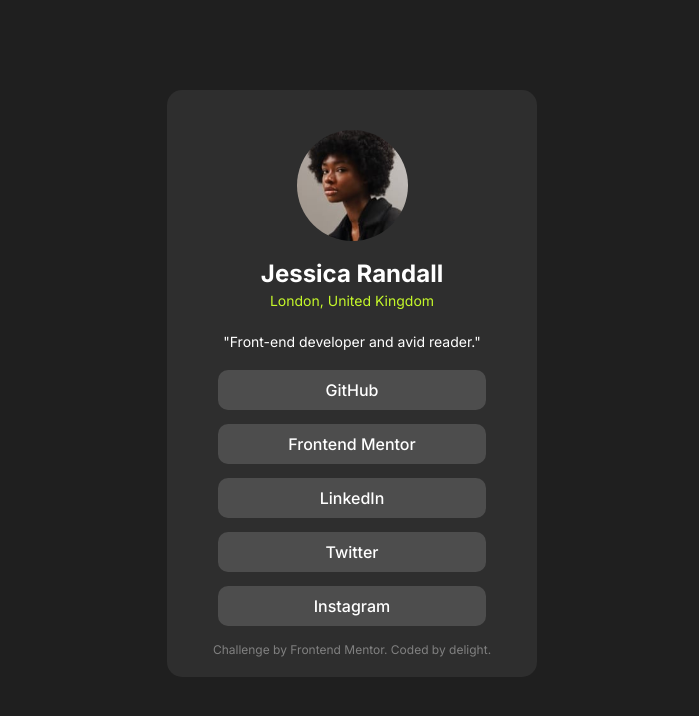
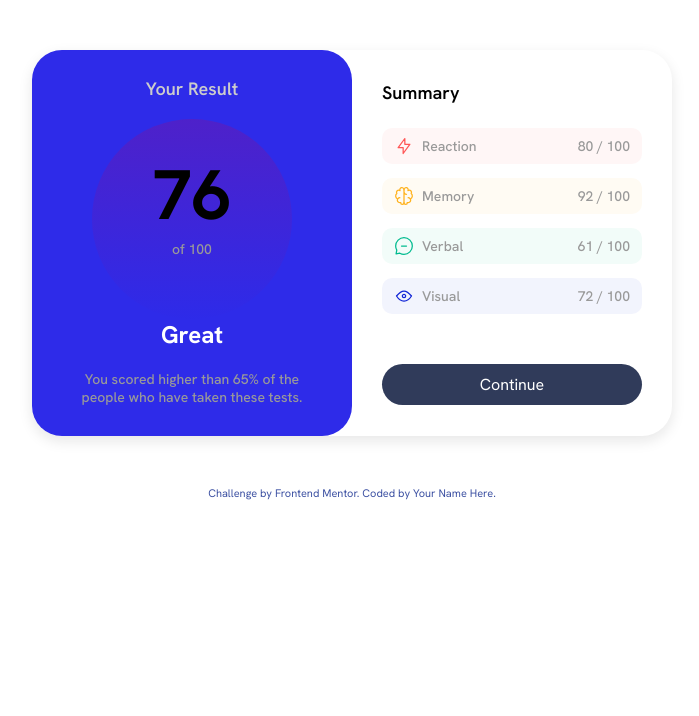
Before and after one commit to delightCS/Result-summary, a plain HTML site: page index.html in a window 1280 px wide. Shown: the whole page, without its empty margins (288-987 px from the left). Drawn offline with Linux system fonts and the light colour scheme.

Commit message:
Add files via upload

```diff
--- a/index.html
+++ b/index.html
@@ -7,10 +7,9 @@
     <link rel="preconnect" href="https://fonts.googleapis.com" />
     <link rel="preconnect" href="https://fonts.gstatic.com" crossorigin />
     <link
-      href="https://fonts.googleapis.com/css2?family=Inter:wght@400;500;700&display=swap"
+      href="https://fonts.googleapis.com/css2?family=Hanken+Grotesk:ital,wght@0,100..900;1,100..900&display=swap"
       rel="stylesheet"
     />
-
     <!-- displays site properly based on user's device -->
 
     <link
@@ -20,12 +19,16 @@
       href="./assets/images/favicon-32x32.png"
     />
 
-    <title>Frontend Mentor | Social links profile</title>
+    <title>Frontend Mentor | Results summary component</title>
 
     <!-- Feel free to remove these styles or customise in your own stylesheet 👍 -->
     <style>
       html {
         font-size: 62.5%;
+      }
+
+      body {
+        font-family: "hanken grotesk", sans-serif;
       }
 
       * {
@@ -34,154 +37,348 @@
         box-sizing: border-box;
       }
 
-      body {
-        font-family: "inter";
-        background-color: hsl(0, 0%, 12%);
+      .container {
+        max-width: 35%;
+        margin: 5rem auto;
+        display: grid;
+        grid-template-columns: 1fr 1fr;
+        justify-content: center;
+        align-items: center;
+        border-radius: 3rem;
+        box-shadow: 0 0.5rem 1.4rem 0 hsla(0, 0%, 7%, 0.101);
       }
 
-      .container {
-        max-width: 45rem;
+      .first-part {
         text-align: center;
-        margin: 5rem auto;
-        padding: 4rem;
+        padding: 3rem;
+        background-color: hsl(241, 81%, 54%);
+        border-radius: 3rem;
+        /* color: hsl(0, 0%, 100%); */
       }
 
-      .article {
-        background-color: hsl(0, 0%, 18%);
-        padding: 4rem 0 2rem;
-        border-radius: 1.5rem;
+      .paragraph {
+        font-size: 1.8rem;
+        font-weight: 600;
+        line-height: 1.05;
+        margin-bottom: 2rem;
       }
 
-      .profile-img {
-        width: 30%;
-        height: auto;
-        display: inline-block;
-        border-radius: 100%;
-        margin-bottom: 1.6rem;
+      .paragraph,
+      .white-color {
+        color: hsla(0, 0%, 80%);
       }
 
-      .author-name {
-        margin-bottom: 0.4rem;
+      .heading-primary {
+        font-size: 7rem;
+        font-weight: 700;
+      }
+
+      .no-margin {
+        margin: 0;
+      }
+
+      .position {
+        display: inline-block;
+        padding: 3rem;
+        border-radius: 50%;
+        background-image: linear-gradient(
+          hsla(256, 72%, 46%, 1),
+          hsl(241, 81%, 54%)
+        );
+        height: 20rem;
+        width: 20rem;
+        /* margin-bottom: 2rem; */
+      }
+
+      .heading-secondary {
         font-size: 2.4rem;
+        margin-bottom: 2rem;
         color: hsl(0, 0%, 100%);
       }
 
-      .location {
-        margin-bottom: 2.4rem;
-        font-size: 1.4rem;
-        color: hsl(75, 94%, 57%);
+      .second-part {
+        /* width: 22rem; */
+        padding: 0 3rem;
       }
 
-      .hobbies {
-        margin-bottom: 2rem;
-        font-size: 1.4rem;
-        color: hsl(0, 0%, 100%);
+      .heading-tertiary {
+        font-size: 1.8rem;
+        font-weight: 600;
+        margin-bottom: 2.4rem;
       }
 
-      .btns {
-        display: grid;
-        justify-content: center;
-        row-gap: 1.4rem;
-        margin-bottom: 1.6rem;
+      .score {
+        display: flex;
+        justify-content: space-between;
+        align-items: center;
+        margin-bottom: 1.4rem;
+        padding: 0.8rem 1.2rem;
+        background-color: rebeccapurple;
+      }
+
+      .score p {
+        display: flex;
+        align-items: center;
+        gap: 0.8rem;
+      }
+
+      .reaction {
+        background-color: hsla(0, 100%, 67%, 0.05);
+        color: hsl(0, 100%, 67%);
+        color: hsl(hue, saturation, lightness);
+      }
+
+      .memory {
+        background-color: hsla(39, 100%, 56%, 0.05);
+        color: hsl(39, 100%, 56%);
+      }
+
+      .verbal {
+        background-color: hsla(166, 100%, 37%, 0.05);
+        color: hsl(166, 100%, 37%);
+      }
+
+      .visual {
+        background-color: hsla(234, 85%, 45%, 0.05);
+        color: hsl(234, 85%, 45%);
+      }
+
+      .reaction,
+      .memory,
+      .verbal,
+      .visual {
+        border-radius: 1rem;
+      }
+
+      .smaller-paragraph {
+        font-size: 1.8rem;
+        font-weight: 500;
+        color: hsl(0, 0%, 60%);
       }
 
       .btn:link,
       .btn:visited {
         text-decoration: none;
-        padding: 1rem 7rem;
+        padding: 1rem 5rem;
+        font-size: 1.6rem;
+        background-color: hsl(224, 30%, 27%);
         color: hsl(0, 0%, 100%);
-        background-color: hsl(0, 0%, 30%);
-        font-size: 1.6rem;
-        cursor: pointer;
-        border-radius: 1rem;
-        font-weight: 500;
+        border-radius: 3.5rem;
+        transition: all 0.3s;
+        /* text-align: center; */
+        display: grid;
+        justify-content: center;
+        margin-top: 5rem;
       }
 
       .btn:hover,
       .btn:active {
-        color: hsl(0, 0%, 20%);
-        background-color: hsl(75, 94%, 57%);
+        background-image: linear-gradient(
+          hsla(256, 72%, 46%, 1),
+          hsl(241, 81%, 54%)
+        );
       }
 
       .attribution {
-        font-size: 1.2rem;
-        color: hsl(0, 0%, 50%);
+        grid-column: 1/-1;
+        font-size: 11px;
         text-align: center;
+        margin: 2rem 0;
+        color: hsl(228, 45%, 44%);
       }
-
       .attribution a:link,
       .attribution a:visited {
-        color: hsl(0, 0%, 50%);
+        color: hsl(228, 45%, 44%);
         text-decoration: none;
       }
 
-      .attribution a:hover,
-      .attribution a:active {
-        color: hsl(75, 94%, 57%);
+      /* ************************************** */
+      /* RESPONSIVE */
+      /* ************************************** */
+
+      @media (max-width: 102em) {
+        .container {
+          max-width: 40%;
+        }
+        .smaller-paragraph {
+          font-size: 1.4rem;
+        }
       }
 
-      /* ************************** */
-      /* RESPONSIVE */
-      /* ************************** */
-
-      @media (max-width: 26.25em) {
-        .author-name {
-          font-size: 1.6rem;
+      @media (max-width: 82.5em) {
+        .container {
+          max-width: 50%;
+        }
       }
 
-        .location {
-          font-size: 0.9rem;
+      @media (max-width: 62em) {
+        .container {
+          grid-template-columns: 1fr;
+          max-width: 40%;
         }
 
-        .hobbies {
-          font-size: 0.9rem;
+        .second-part {
+          margin: 2rem 0;
+        }
       }
 
-        .btn:link,
-        .btn:visited {
-          text-decoration: none;
-          padding: 0.6rem 4rem;
-          color: hsl(0, 0%, 100%);
-          background-color: hsl(0, 0%, 30%);
-          font-size: 1rem;
-          cursor: pointer;
-          border-radius: 0.5rem;
-          font-weight: 500;
+      @media (max-width: 47em) {
+        .container {
+          max-width: 70%;
+        }
       }
 
-        .attribution {
-          font-size: 0.8rem;
-          color: hsl(0, 0%, 50%);
-          text-align: center;
+      @media (max-width: 32.5em) {
+        .container {
+          max-width: 100%;
+          margin: 0;
+          border-radius: 0;
+          padding: 2rem;
+        }
+
+        .first-part {
+          border-top-left-radius: 0;
+          border-top-right-radius: 0;
         }
       }
     </style>
   </head>
   <body>
     <div class="container">
-      <div class="article">
-        <img
-          src="assets/images/avatar-jessica.jpeg"
-          alt="An image of Jessica Randall"
-          class="profile-img"
+      <div class="first-part">
+        <p class="paragraph">Your Result</p>
+        <div class="position">
+          <h1 class="heading-primary">76</h1>
+          <p class="smaller-paragraph no-margin">of 100</p>
+        </div>
+
+        <h2 class="heading-secondary">Great</h2>
+        <p class="smaller-paragraph white-color">
+          You scored higher than 65% of the people who have taken these tests.
+        </p>
+      </div>
+
+      <div class="second-part">
+        <p class="heading-tertiary">Summary</p>
+
+        <div class="score reaction">
+          <p class="smaller-paragraph">
+            <svg
+              xmlns="http://www.w3.org/2000/svg"
+              width="20"
+              height="20"
+              fill="none"
+              viewBox="0 0 20 20"
+            >
+              <path
+                stroke="#F55"
+                stroke-linecap="round"
+                stroke-linejoin="round"
+                stroke-width="1.25"
+                d="M10.833 8.333V2.5l-6.666 9.167h5V17.5l6.666-9.167h-5Z"
               />
-        <h1 class="author-name">Jessica Randall</h1>
-        <p class="location">London, United Kingdom</p>
-        <p class="hobbies">"Front-end developer and avid reader."</p>
-        <div class="btns">
-          <a href="#" class="btn">GitHub</a>
-          <a href="#" class="btn">Frontend Mentor</a>
-          <a href="#" class="btn">LinkedIn</a>
-          <a href="#" class="btn">Twitter</a>
-          <a href="#" class="btn">Instagram</a>
+            </svg>
+            Reaction
+          </p>
+          <p class="smaller-paragraph">80 / 100</p>
         </div>
+
+        <div class="score memory">
+          <p class="smaller-paragraph">
+            <svg
+              xmlns="http://www.w3.org/2000/svg"
+              width="20"
+              height="20"
+              fill="none"
+              viewBox="0 0 20 20"
+            >
+              <path
+                stroke="#FFB21E"
+                stroke-linecap="round"
+                stroke-linejoin="round"
+                stroke-width="1.25"
+                d="M5.833 11.667a2.5 2.5 0 1 0 .834 4.858"
+              />
+              <path
+                stroke="#FFB21E"
+                stroke-linecap="round"
+                stroke-linejoin="round"
+                stroke-width="1.25"
+                d="M3.553 13.004a3.333 3.333 0 0 1-.728-5.53m.025-.067a2.083 2.083 0 0 1 2.983-2.824m.199.054A2.083 2.083 0 1 1 10 3.75v12.917a1.667 1.667 0 0 1-3.333 0M10 5.833a2.5 2.5 0 0 0 2.5 2.5m1.667 3.334a2.5 2.5 0 1 1-.834 4.858"
+              />
+              <path
+                stroke="#FFB21E"
+                stroke-linecap="round"
+                stroke-linejoin="round"
+                stroke-width="1.25"
+                d="M16.447 13.004a3.334 3.334 0 0 0 .728-5.53m-.025-.067a2.083 2.083 0 0 0-2.983-2.824M10 3.75a2.085 2.085 0 0 1 2.538-2.033 2.084 2.084 0 0 1 1.43 2.92m-.635 12.03a1.667 1.667 0 0 1-3.333 0"
+              />
+            </svg>
+            Memory
+          </p>
+          <p class="smaller-paragraph">92 / 100</p>
+        </div>
+
+        <div class="score verbal">
+          <p class="smaller-paragraph">
+            <svg
+              xmlns="http://www.w3.org/2000/svg"
+              width="20"
+              height="20"
+              fill="none"
+              viewBox="0 0 20 20"
+            >
+              <path
+                stroke="#00BB8F"
+                stroke-linecap="round"
+                stroke-linejoin="round"
+                stroke-width="1.25"
+                d="M7.5 10h5M10 18.333A8.333 8.333 0 1 0 1.667 10c0 1.518.406 2.942 1.115 4.167l-.699 3.75 3.75-.699A8.295 8.295 0 0 0 10 18.333Z"
+              />
+            </svg>
+            Verbal
+          </p>
+          <p class="smaller-paragraph">61 / 100</p>
+        </div>
+
+        <div class="score visual">
+          <p class="smaller-paragraph">
+            <svg
+              xmlns="http://www.w3.org/2000/svg"
+              width="20"
+              height="20"
+              fill="none"
+              viewBox="0 0 20 20"
+            >
+              <path
+                stroke="#1125D6"
+                stroke-linecap="round"
+                stroke-linejoin="round"
+                stroke-width="1.25"
+                d="M10 11.667a1.667 1.667 0 1 0 0-3.334 1.667 1.667 0 0 0 0 3.334Z"
+              />
+              <path
+                stroke="#1125D6"
+                stroke-linecap="round"
+                stroke-linejoin="round"
+                stroke-width="1.25"
+                d="M17.5 10c-1.574 2.492-4.402 5-7.5 5s-5.926-2.508-7.5-5C4.416 7.632 6.66 5 10 5s5.584 2.632 7.5 5Z"
+              />
+            </svg>
+            Visual
+          </p>
+          <p class="smaller-paragraph">72 / 100</p>
+        </div>
+
+        <a class="btn" href="#">Continue</a>
+      </div>
+    </div>
+
     <div class="attribution">
       Challenge by
       <a href="https://www.frontendmentor.io?ref=challenge" target="_blank"
         >Frontend Mentor</a
-          >. Coded by <a href="#">delight</a>.
-        </div>
-      </div>
+      >. Coded by <a href="#">Your Name Here</a>.
     </div>
   </body>
 </html>
```
Also changed, not shown: assets/fonts/README.txt, design/active-states.jpg, design/desktop-preview.jpg, design/mobile-design.jpg, 3 other files. Lines whose indentation alone changed are shown as unchanged.
